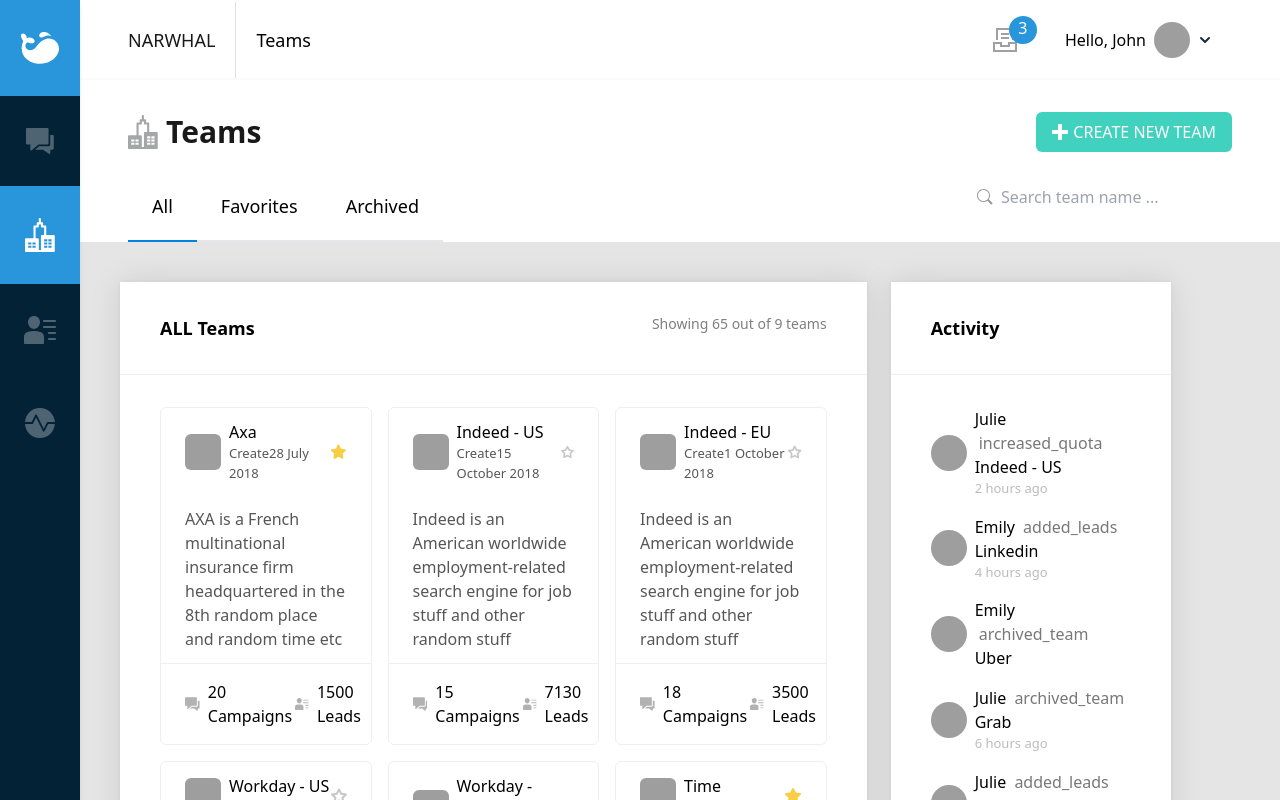
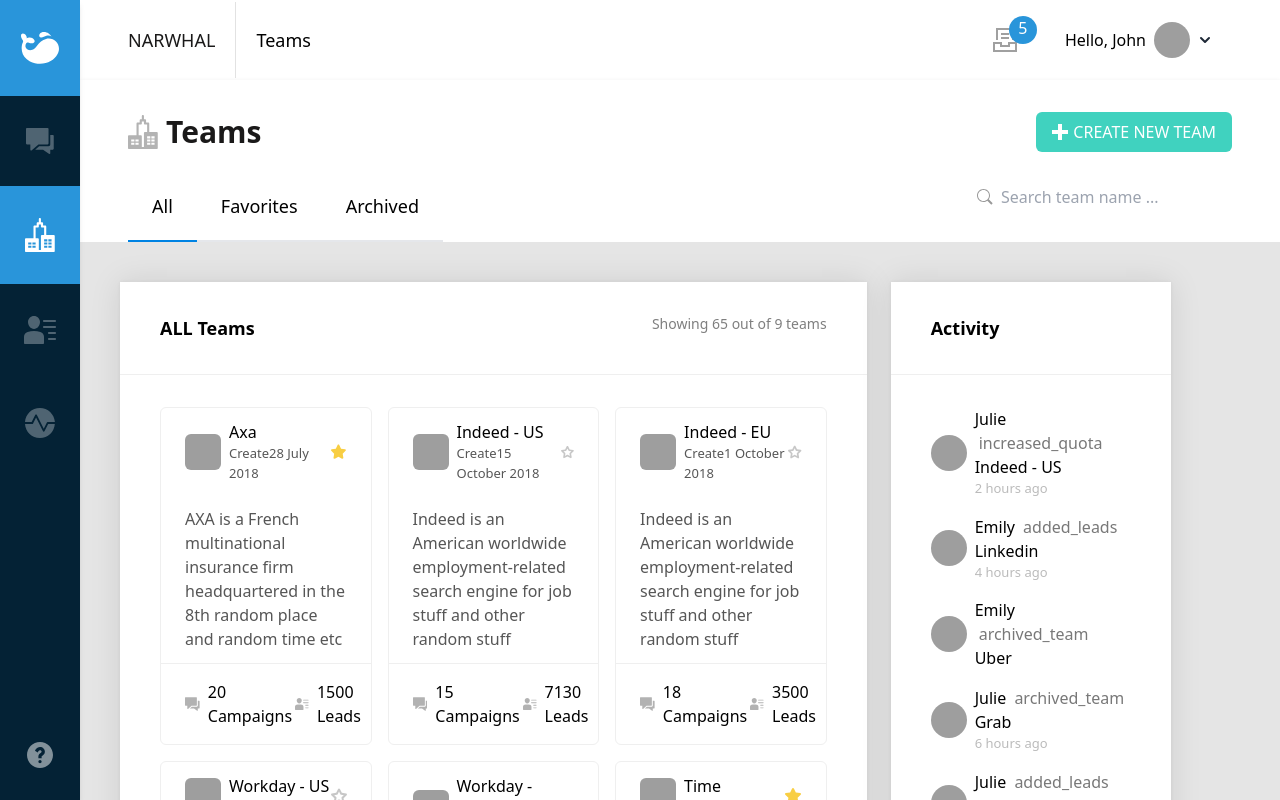
Before and after one commit to soykot2910/assessment, a React (Create React App) app: page / in a window 1280 px wide. Shown: the top 800 px of the page. Built offline with nearby package versions, Linux system fonts and the light colour scheme; grey boxes are pictures that could not be loaded.

Commit message:
search by team done

```diff
--- a/src/App.js
+++ b/src/App.js
@@ -6,12 +6,10 @@
 import { ActivityCard } from "./components/common/ActivityCard";
 import Header from "./components/common/Header";
 
-const URL =
-  "https://s3.us-west-2.amazonaws.com/secure.notion-static.com/807ba601-b71c-4a02-8d9f-44700a20791e/data.json?X-Amz-Algorithm=AWS4-HMAC-SHA256&X-Amz-Content-Sha256=UNSIGNED-PAYLOAD&X-Amz-Credential=AKIAT73L2G45EIPT3X45%2F20220630%2Fus-west-2%2Fs3%2Faws4_request&X-Amz-Date=20220630T035724Z&X-Amz-Expires=86400&X-Amz-Signature=8778a09c63ceb9f0439bb3865e7e81a0a79349309a16d7af3ad1bf8ab97206a4&X-Amz-SignedHeaders=host&response-content-disposition=filename%20%3D%22data.json%22&x-id=GetObject";
 
 const App = () => {
   const [teamsData, setTeamsData] = useState(data.teams);
-  const [searchValue,setSearchValue]=useState("")
+  const [searchValue, setSearchValue] = useState("");
   const [activeItem, setActiveItem] = useState({
     All: true,
     Favorites: false,
@@ -30,16 +28,23 @@
     }
   }, [activeItem]);
 
-
   return (
     <>
       <div className="flex flex-col">
         <Sidenav />
-        <Navbar />
-        <Header activeItem={activeItem} setActiveItem={setActiveItem} setSearchValue={setSearchValue}/>
+        <Navbar userInfo={data.current_user} />
+        <Header
+          activeItem={activeItem}
+          setActiveItem={setActiveItem}
+          setSearchValue={setSearchValue}
+        />
         <main className="p-5 lg:p-10 bg-[#E5E5E5]">
           <div className="flex flex-wrap gap-6">
-            <TeamCard data={teamsData} activeItem={activeItem} searchValue={searchValue} />
+            <TeamCard
+              data={teamsData}
+              activeItem={activeItem}
+              searchValue={searchValue}
+            />
             <ActivityCard data={data.activities} />
           </div>
         </main>
--- a/src/components/common/Header.jsx
+++ b/src/components/common/Header.jsx
@@ -1,5 +1,5 @@
 import React, { useState } from "react";
-import { Search } from "./Icons";
+import { Search, Teams } from "./Icons";
 
 const Header = ({ activeItem, setActiveItem, setSearchValue }) => {
   const handleClick = (cur) => {
@@ -28,21 +28,7 @@
     <header className="pt-8 bg-white shadow-navBar flex  flex-col px-4 lg:px-12">
       <div className="flex items-center justify-between">
         <div className="flex items-center">
-          <svg
-            width="30"
-            height="34"
-            viewBox="0 0 30 34"
-            fill="none"
-            xmlns="http://www.w3.org/2000/svg"
-          >
-            <path
-              id="icon-teams"
-              fill-rule="evenodd"
-              clip-rule="evenodd"
-              d="M28.6875 17H21.25V8.5C21.25 7.8625 20.825 7.4375 20.1875 7.4375H18.0625V5.3125C18.0625 4.675 17.6375 4.25 17 4.25H15.9375V1.0625C15.9375 0.425 15.5125 0 14.875 0C14.2375 0 13.8125 0.425 13.8125 1.0625V4.25H12.75C12.1125 4.25 11.6875 4.675 11.6875 5.3125V7.4375H9.5625C8.925 7.4375 8.5 7.8625 8.5 8.5V20.1875H1.0625C0.425 20.1875 0 20.6125 0 21.25V32.9375C0 33.575 0.425 34 1.0625 34H9.5625H12.75H17H20.1875H28.6875C29.325 34 29.75 33.575 29.75 32.9375V18.0625C29.75 17.425 29.325 17 28.6875 17ZM6.375 29.75H3.1875V27.625H6.375V29.75ZM6.375 26.5625H3.1875V24.4375H6.375V26.5625ZM10.625 29.75H7.4375V27.625H10.625V29.75ZM10.625 26.5625H7.4375V24.4375H10.625V26.5625ZM15.9375 18.0625V31.875H13.8125V21.25C13.8125 20.6125 13.3875 20.1875 12.75 20.1875H10.625V9.5625H12.75C13.3875 9.5625 13.8125 9.1375 13.8125 8.5V6.375H15.9375V8.5C15.9375 9.1375 16.3625 9.5625 17 9.5625H19.125V17H17C16.3625 17 15.9375 17.425 15.9375 18.0625ZM22.3125 29.75H19.125V27.625H22.3125V29.75ZM22.3125 26.5625H19.125V24.4375H22.3125V26.5625ZM22.3125 23.375H19.125V21.25H22.3125V23.375ZM26.5625 29.75H23.375V27.625H26.5625V29.75ZM26.5625 26.5625H23.375V24.4375H26.5625V26.5625ZM26.5625 23.375H23.375V21.25H26.5625V23.375Z"
-              fill="#A4A6A8"
-            />
-          </svg>
+          <Teams fill="#B3B3B3" />
           <h3 className="text-3xl text-[#1A1919] ml-2 font-semibold">Teams</h3>
         </div>
         <button className="bg-[#40D2BF] h-[40px]  text-white p-4 w-[196px] justify-between flex items-center rounded-md">
--- a/src/components/common/Icons.jsx
+++ b/src/components/common/Icons.jsx
@@ -67,7 +67,7 @@
     />
   </svg>
 );
-export const Teams = () => (
+export const Teams = ({ fill = "white" }) => (
   <svg
     width="30"
     height="34"
@@ -80,7 +80,7 @@
       fill-rule="evenodd"
       clip-rule="evenodd"
       d="M28.6875 17H21.25V8.5C21.25 7.8625 20.825 7.4375 20.1875 7.4375H18.0625V5.3125C18.0625 4.675 17.6375 4.25 17 4.25H15.9375V1.0625C15.9375 0.425 15.5125 0 14.875 0C14.2375 0 13.8125 0.425 13.8125 1.0625V4.25H12.75C12.1125 4.25 11.6875 4.675 11.6875 5.3125V7.4375H9.5625C8.925 7.4375 8.5 7.8625 8.5 8.5V20.1875H1.0625C0.425 20.1875 0 20.6125 0 21.25V32.9375C0 33.575 0.425 34 1.0625 34H9.5625H12.75H17H20.1875H28.6875C29.325 34 29.75 33.575 29.75 32.9375V18.0625C29.75 17.425 29.325 17 28.6875 17ZM6.375 29.75H3.1875V27.625H6.375V29.75ZM6.375 26.5625H3.1875V24.4375H6.375V26.5625ZM10.625 29.75H7.4375V27.625H10.625V29.75ZM10.625 26.5625H7.4375V24.4375H10.625V26.5625ZM15.9375 18.0625V31.875H13.8125V21.25C13.8125 20.6125 13.3875 20.1875 12.75 20.1875H10.625V9.5625H12.75C13.3875 9.5625 13.8125 9.1375 13.8125 8.5V6.375H15.9375V8.5C15.9375 9.1375 16.3625 9.5625 17 9.5625H19.125V17H17C16.3625 17 15.9375 17.425 15.9375 18.0625ZM22.3125 29.75H19.125V27.625H22.3125V29.75ZM22.3125 26.5625H19.125V24.4375H22.3125V26.5625ZM22.3125 23.375H19.125V21.25H22.3125V23.375ZM26.5625 29.75H23.375V27.625H26.5625V29.75ZM26.5625 26.5625H23.375V24.4375H26.5625V26.5625ZM26.5625 23.375H23.375V21.25H26.5625V23.375Z"
-      fill="white"
+      fill={fill}
     />
   </svg>
 );
@@ -138,3 +138,60 @@
     />
   </svg>
 );
+export const MenuNotification = () => (
+  <svg
+    width="24"
+    height="24"
+    viewBox="0 0 24 24"
+    fill="none"
+    xmlns="http://www.w3.org/2000/svg"
+  >
+    <g opacity="0.5">
+      <path
+        d="M4 11V1H20V11"
+        stroke="#444444"
+        stroke-width="2"
+        stroke-linecap="square"
+      />
+      <path
+        fill-rule="evenodd"
+        clip-rule="evenodd"
+        d="M23 15V23H1V15H8V18H16V15H23Z"
+        stroke="#444444"
+        stroke-width="2"
+        stroke-linecap="square"
+      />
+      <path
+        d="M9 6H15"
+        stroke="#444444"
+        stroke-width="2"
+        stroke-linecap="square"
+      />
+      <path
+        d="M9 10H15"
+        stroke="#444444"
+        stroke-width="2"
+        stroke-linecap="square"
+      />
+    </g>
+  </svg>
+);
+
+export const Help = () => (
+  <svg
+    width="26"
+    height="26"
+    viewBox="0 0 26 26"
+    fill="none"
+    xmlns="http://www.w3.org/2000/svg"
+  >
+    <path
+      id="icon-help"
+      opacity="0.5"
+      fill-rule="evenodd"
+      clip-rule="evenodd"
+      d="M13 26C20.1797 26 26 20.1797 26 13C26 5.8203 20.1797 0 13 0C5.8203 0 0 5.8203 0 13C0 20.1797 5.8203 26 13 26ZM13 21.125C13.8975 21.125 14.625 20.3975 14.625 19.5C14.625 18.6025 13.8975 17.875 13 17.875C12.1025 17.875 11.375 18.6025 11.375 19.5C11.375 20.3975 12.1025 21.125 13 21.125ZM13 8.125C12.35 8.125 11.8625 8.45 11.5375 8.9375L10.725 10.4L7.9625 8.775L8.775 7.3125C9.5875 5.85 11.2125 4.875 13 4.875C15.7625 4.875 17.875 6.9875 17.875 9.75C17.875 12.025 16.4125 13 15.4375 13.65C14.625 14.1375 14.625 14.3 14.625 14.625V16.25H11.375V14.625C11.375 12.5125 12.675 11.5375 13.65 10.8875C14.4625 10.4 14.625 10.2375 14.625 9.75C14.625 8.775 13.975 8.125 13 8.125Z"
+      fill="white"
+    />
+  </svg>
+);
--- a/src/components/common/Navbar.jsx
+++ b/src/components/common/Navbar.jsx
@@ -1,6 +1,7 @@
 import React, { useState } from "react";
+import { MenuNotification } from "./Icons";
 
-const Navbar = () => {
+const Navbar = ({ userInfo }) => {
   const [isProfileOpen, setIsProfileOpen] = useState(false);
 
   return (
@@ -17,53 +18,18 @@
       <ul className="flex items-center">
         <li className="px-6">
           <a className="relative">
-            <svg
-              width="24"
-              height="24"
-              viewBox="0 0 24 24"
-              fill="none"
-              xmlns="http://www.w3.org/2000/svg"
-            >
-              <g opacity="0.5">
-                <path
-                  d="M4 11V1H20V11"
-                  stroke="#444444"
-                  stroke-width="2"
-                  stroke-linecap="square"
-                />
-                <path
-                  fill-rule="evenodd"
-                  clip-rule="evenodd"
-                  d="M23 15V23H1V15H8V18H16V15H23Z"
-                  stroke="#444444"
-                  stroke-width="2"
-                  stroke-linecap="square"
-                />
-                <path
-                  d="M9 6H15"
-                  stroke="#444444"
-                  stroke-width="2"
-                  stroke-linecap="square"
-                />
-                <path
-                  d="M9 10H15"
-                  stroke="#444444"
-                  stroke-width="2"
-                  stroke-linecap="square"
-                />
-              </g>
-            </svg>
+            <MenuNotification />
             <p className="absolute left-4 -top-3 bg-[#2995DA] h-7 w-7 text-center text-white rounded-full">
-              3
+              {userInfo.notifications_count}
             </p>
           </a>
         </li>
         <li className="px-6">
           <a className="flex items-center">
             {" "}
-            Hello, John
+            Hello, {userInfo.name}
             <img
-              src="https://mdbootstrap.com/img/new/avatars/2.jpg"
+              src={userInfo.avatar}
               className="rounded-full h-9 w-9 ml-2"
               alt=""
             />
--- a/src/components/common/Sidenav.jsx
+++ b/src/components/common/Sidenav.jsx
@@ -1,10 +1,10 @@
 import React from "react";
-import { Campaigns, Contact, Logo, Reports, Teams } from "./Icons";
+import { Campaigns, Contact, Help, Logo, Reports, Teams } from "./Icons";
 
 const Sidenav = () => {
   return (
-    <div className="w-20 hidden md:block h-full fixed shadow-md bg-[#042235]">
-      <ul className="relative">
+    <div className="w-20 hidden md:flex flex-col justify-between h-full fixed shadow-md bg-[#042235]">
+      <ul>
         <li className="sidebarItem">
           <a href="#">
             <Logo />
@@ -31,6 +31,10 @@
           </a>
         </li>
       </ul>
+
+      <div className="sidebarItem">
+        <Help />
+      </div>
     </div>
   );
 };
--- a/src/utils/Helper.js
+++ /dev/null
@@ -1,13 +0,0 @@
-export const fetchData = async (URL) => {
-  try {
-    let res = await fetch(URL, {
-      method: "GET",
-      headers: {
-        "Content-Type": "application/json",
-      },
-    });
-    return res.json();
-  } catch (err) {
-    console.log(err);
-  }
-};
```
